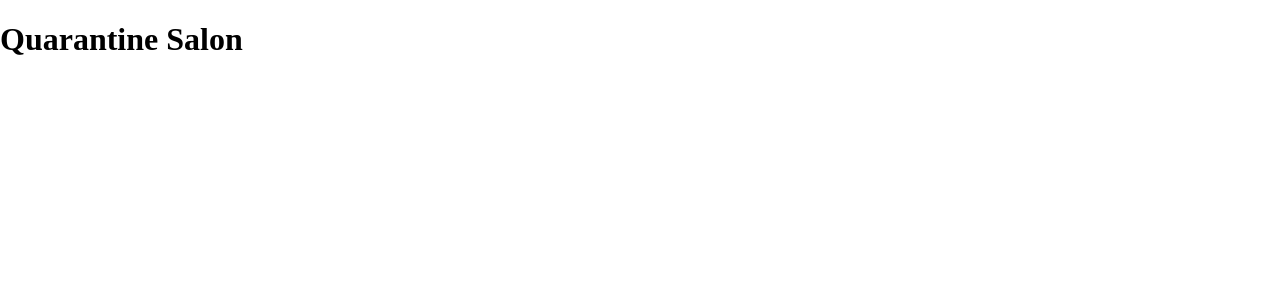
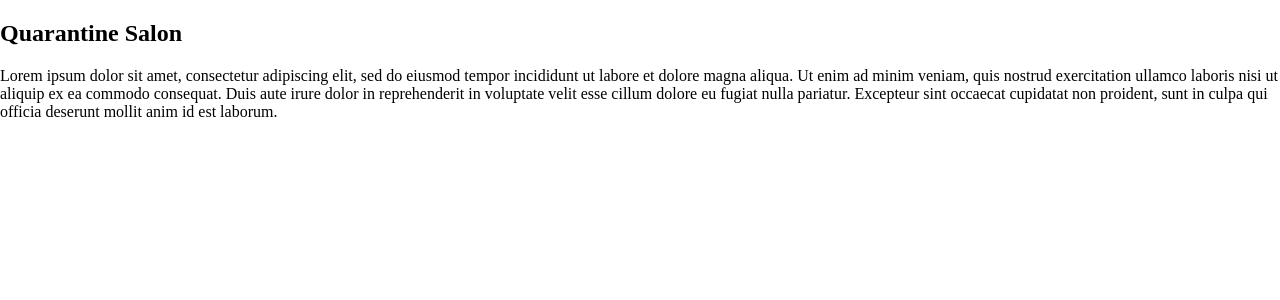
Before and after one commit to NickHimmel/quarantine-salon, a React (Create React App) app: page / in a window 1280 px wide. Shown: the top 300 px of the page. Built offline with nearby package versions, Linux system fonts and the light colour scheme.

Commit message:
Add app header section

```diff
--- a/src/App.js
+++ b/src/App.js
@@ -1,8 +1,9 @@
 function App() {
   return (
-    <div className="App">
+    <section className="App">
       <h1>Quarantine Salon</h1>
-    </div>
+      <p>Lorem ipsum dolor sit amet, consectetur adipiscing elit, sed do eiusmod tempor incididunt ut labore et dolore magna aliqua. Ut enim ad minim veniam, quis nostrud exercitation ullamco laboris nisi ut aliquip ex ea commodo consequat. Duis aute irure dolor in reprehenderit in voluptate velit esse cillum dolore eu fugiat nulla pariatur. Excepteur sint occaecat cupidatat non proident, sunt in culpa qui officia deserunt mollit anim id est laborum.</p>
+    </section>
   );
 }
 
```
Also changed, not shown: 1 other file (tests, documents, lock files or other folders).
